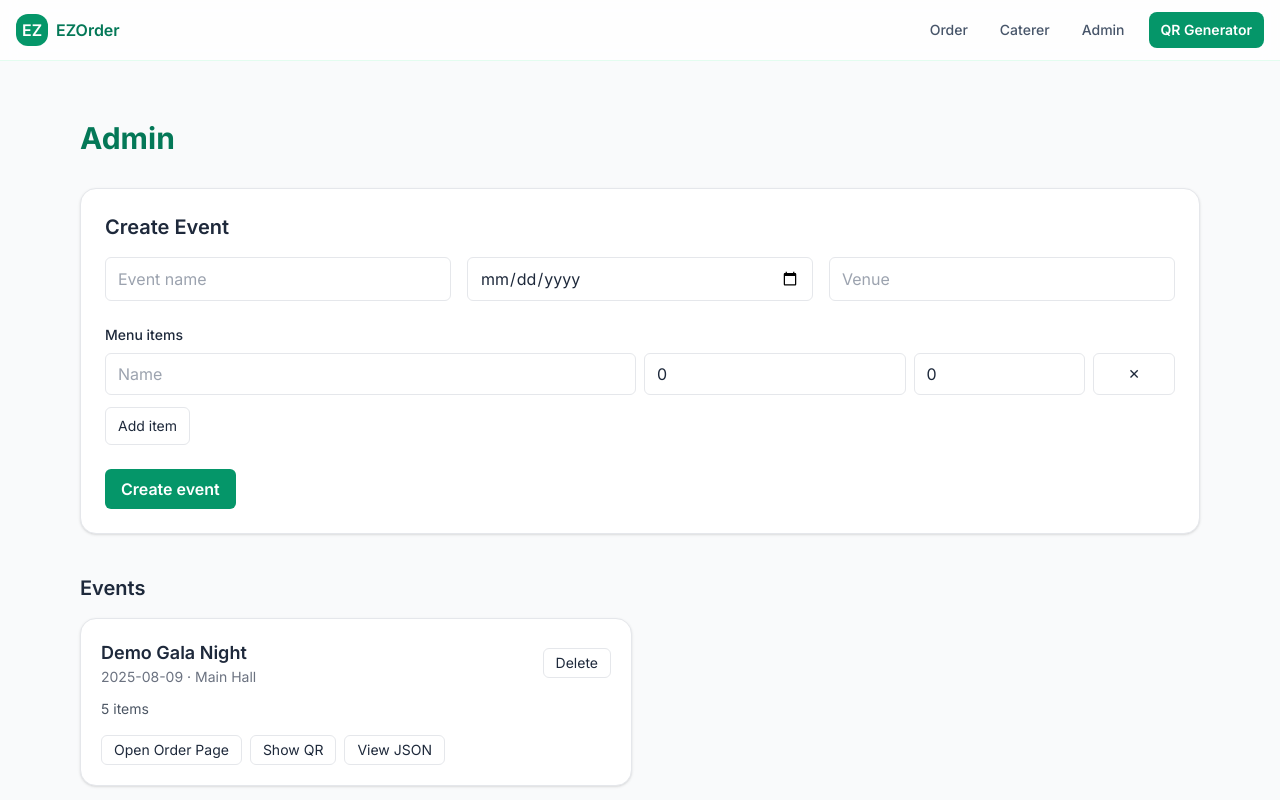
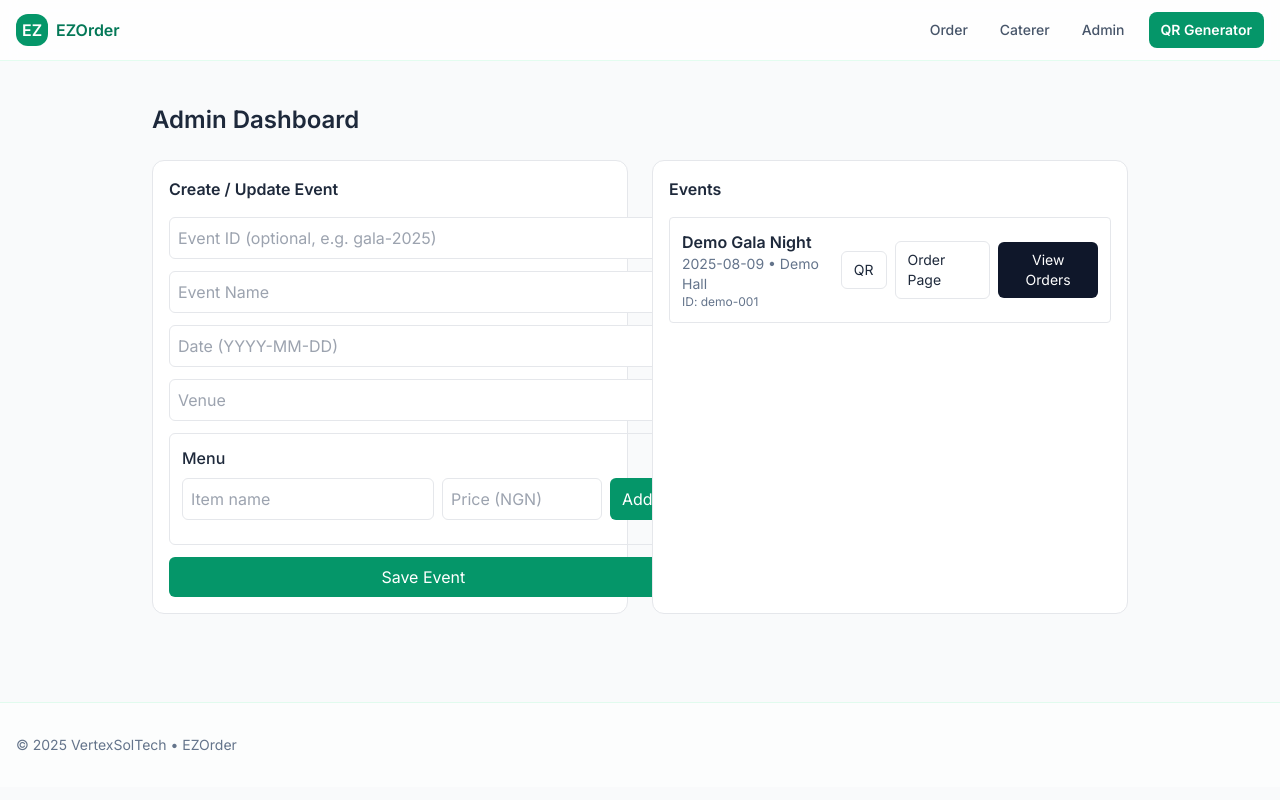
Before and after one commit to ucheanabs/ezorder-next, a Next.js app: page /admin in a window 1280 px wide. Shown: the top 800 px of the page. Built offline with nearby package versions, Linux system fonts and the light colour scheme.

Commit message:
feat: admin dashboard + event/order APIs (stable)

```diff
--- a/app/admin/page.tsx
+++ b/app/admin/page.tsx
@@ -1,126 +1,168 @@
 'use client';
-// @ts-nocheck
 import { useEffect, useState } from 'react';
 
-type MenuItem = { id?: string; name: string; price: number; qty: number };
+type MenuItem = { id?: string; name: string; price: number };
 type Event = { id: string; name: string; date: string; venue: string; menu: MenuItem[]; createdAt: number };
+type OrderItem = { id: string; qty: number };
+type Order = { id: string; eventId: string; items: OrderItem[]; status: 'pending'|'preparing'|'served'; createdAt: number };
+
+const money = (n:number)=> new Intl.NumberFormat('en-NG', { style:'currency', currency:'NGN'}).format(n);
 
 export default function AdminPage() {
   const [events, setEvents] = useState<Event[]>([]);
-  const [name, setName] = useState('');
-  const [date, setDate] = useState('');
-  const [venue, setVenue] = useState('');
-  const [menu, setMenu] = useState<MenuItem[]>([{ name: '', price: 0, qty: 0 }]);
-  const [busy, setBusy] = useState(false);
-  const [error, setError] = useState<string | null>(null);
+  const [loading, setLoading] = useState(false);
+  const [form, setForm] = useState<{id:string; name:string; date:string; venue:string; menu:MenuItem[]}>({ id:'', name:'', date:'', venue:'', menu:[] });
+  const [item, setItem] = useState<{name:string; price:string}>({ name:'', price:'' });
+  const [selected, setSelected] = useState<string>('');
+  const [orders, setOrders] = useState<Order[]>([]);
 
-  async function refresh() {
-    setError(null);
-    try {
-      const res = await fetch('/api/events', { cache: 'no-store' });
-      const j = await res.json();
-      setEvents(j.events || []);
-    } catch (e:any) {
-      setError('Failed to load events');
+  async function loadEvents() {
+    const res = await fetch('/api/events', { cache:'no-store' });
+    const data = await res.json();
+    setEvents(Array.isArray(data.events)? data.events : []);
   }
+  useEffect(()=>{ loadEvents(); },[]);
+
+  useEffect(()=>{
+    let timer: any;
+    async function poll() {
+      if (!selected) return;
+      const res = await fetch(`/api/events/${encodeURIComponent(selected)}/orders`, { cache:'no-store' });
+      const data = await res.json();
+      setOrders(Array.isArray(data.orders)? data.orders : []);
     }
-  useEffect(()=>{ refresh(); },[]);
+    poll();
+    timer = setInterval(poll, 5000);
+    return ()=> clearInterval(timer);
+  }, [selected]);
 
-  function addRow() { setMenu(m => [...m, { name:'', price:0, qty:0 }]); }
-  function removeRow(i:number) { setMenu(m => m.filter((_,idx)=>idx!==i)); }
-  function updateRow(i:number, field:keyof MenuItem, val:any) {
-    setMenu(m => m.map((row,idx)=> idx===i ? {...row, [field]: field==='name' ? val : Number(val)} : row));
+  function addItem() {
+    if (!item.name || !item.price) return;
+    const price = Number(item.price);
+    const id = item.name.toLowerCase().replace(/[^a-z0-9]+/g,'-');
+    setForm(f=>({...f, menu:[...f.menu, { id, name:item.name, price }]}));
+    setItem({name:'', price:''});
+  }
+  function removeItem(idx:number) {
+    setForm(f=>({...f, menu: f.menu.filter((_,i)=>i!==idx)}));
   }
 
-  async function createEvent(e:any) {
-    e.preventDefault();
-    setBusy(true); setError(null);
+  async function saveEvent() {
+    setLoading(true);
     try {
-      const clean = menu
-        .filter(m => m.name.trim() !== '')
-        .map(m => ({ id: m.id || m.name.toLowerCase().replace(/\s+/g,'_'), name: m.name, price: Number(m.price||0), qty: Number(m.qty||0) }));
-      const res = await fetch('/api/events', {
-        method:'POST',
-        headers:{'Content-Type':'application/json'},
-        body: JSON.stringify({ name, date, venue, menu: clean })
-      });
-      if (!res.ok) throw new Error('create failed');
-      setName(''); setDate(''); setVenue(''); setMenu([{ name:'', price:0, qty:0 }]);
-      await refresh();
-    } catch (e:any) {
-      setError('Could not create event');
-    } finally {
-      setBusy(false);
-    }
+      const res = await fetch('/api/events', { method: 'POST', headers: { 'Content-Type':'application/json' }, body: JSON.stringify(form) });
+      if (!res.ok) throw new Error('failed');
+      setForm({id:'', name:'', date:'', venue:'', menu:[]});
+      await loadEvents();
+    } finally { setLoading(false); }
   }
 
-  async function removeEvent(id:string) {
-    setBusy(true);
-    try {
-      await fetch(`/api/events/${encodeURIComponent(id)}`, { method:'DELETE' });
-      await refresh();
-    } finally {
-      setBusy(false);
-    }
+  async function setStatus(orderId:string, status: Order['status']) {
+    await fetch(`/api/orders/${encodeURIComponent(orderId)}/status`, { method:'PATCH', headers:{'Content-Type':'application/json'}, body: JSON.stringify({ status }) });
+    setOrders(os => os.map(o => o.id===orderId ? {...o, status} : o));
   }
 
+  const selectedEvent = events.find(e=>e.id===selected);
+
   return (
-    <div className="mx-auto max-w-6xl px-4 py-10">
-      <h1 className="text-3xl font-bold text-emerald-700">Admin</h1>
+    <div className="mx-auto max-w-5xl p-6">
+      <h1 className="text-2xl font-semibold mb-6">Admin Dashboard</h1>
 
-      <form onSubmit={createEvent} className="mt-8 rounded-2xl border border-gray-200 bg-white p-6 shadow">
-        <h2 className="mb-4 text-xl font-semibold">Create Event</h2>
-        {error && <div className="mb-3 rounded-md bg-red-50 p-3 text-sm text-red-700">{error}</div>}
+      <div className="grid md:grid-cols-2 gap-6">
+        <div className="rounded-xl border bg-white p-4">
+          <h2 className="font-semibold mb-4">Create / Update Event</h2>
+          <div className="grid gap-3">
+            <input value={form.id} onChange={e=>setForm({...form, id:e.target.value})} placeholder="Event ID (optional, e.g. gala-2025)" className="rounded-md border p-2"/>
+            <input value={form.name} onChange={e=>setForm({...form, name:e.target.value})} placeholder="Event Name" className="rounded-md border p-2"/>
+            <input value={form.date} onChange={e=>setForm({...form, date:e.target.value})} placeholder="Date (YYYY-MM-DD)" className="rounded-md border p-2"/>
+            <input value={form.venue} onChange={e=>setForm({...form, venue:e.target.value})} placeholder="Venue" className="rounded-md border p-2"/>
 
-        <div className="grid gap-4 md:grid-cols-3">
-          <input value={name} onChange={e=>setName(e.target.value)} placeholder="Event name" className="rounded-md border px-3 py-2" required />
-          <input value={date} onChange={e=>setDate(e.target.value)} type="date" className="rounded-md border px-3 py-2" required />
-          <input value={venue} onChange={e=>setVenue(e.target.value)} placeholder="Venue" className="rounded-md border px-3 py-2" required />
+            <div className="rounded-md border p-3">
+              <div className="font-medium mb-2">Menu</div>
+              <div className="flex gap-2">
+                <input value={item.name} onChange={e=>setItem({...item, name:e.target.value})} placeholder="Item name" className="flex-1 rounded-md border p-2"/>
+                <input value={item.price} onChange={e=>setItem({...item, price:e.target.value})} placeholder="Price (NGN)" className="w-40 rounded-md border p-2"/>
+                <button onClick={addItem} className="rounded-md bg-emerald-600 px-3 py-2 text-white">Add</button>
+              </div>
+              <ul className="mt-3 space-y-2">
+                {form.menu.map((m,idx)=>(
+                  <li key={idx} className="flex items-center justify-between rounded border p-2">
+                    <div>{m.name} • {money(m.price)}</div>
+                    <button onClick={()=>removeItem(idx)} className="text-red-600">remove</button>
+                  </li>
+                ))}
+              </ul>
             </div>
 
-        <div className="mt-6">
-          <div className="mb-2 text-sm font-medium">Menu items</div>
-          <div className="grid gap-2">
-            {menu.map((row,i)=>(
-              <div key={i} className="grid grid-cols-12 gap-2">
-                <input className="col-span-6 rounded-md border px-3 py-2" placeholder="Name" value={row.name} onChange={e=>updateRow(i,'name',e.target.value)} />
-                <input className="col-span-3 rounded-md border px-3 py-2" placeholder="Price" type="number" value={row.price} onChange={e=>updateRow(i,'price',e.target.value)} />
-                <input className="col-span-2 rounded-md border px-3 py-2" placeholder="Qty" type="number" value={row.qty} onChange={e=>updateRow(i,'qty',e.target.value)} />
-                <button type="button" onClick={()=>removeRow(i)} className="col-span-1 rounded-md border px-2 text-sm">✕</button>
+            <button disabled={loading} onClick={saveEvent} className="rounded-md bg-emerald-600 px-4 py-2 text-white disabled:opacity-50">
+              {loading ? 'Saving…' : 'Save Event'}
+            </button>
           </div>
-            ))}
-          </div>
-          <button type="button" onClick={addRow} className="mt-3 rounded-md border px-3 py-2 text-sm">Add item</button>
         </div>
 
-        <button disabled={busy} className="mt-6 rounded-md bg-emerald-600 px-4 py-2 font-semibold text-white disabled:opacity-50">
-          {busy ? 'Saving…' : 'Create event'}
-        </button>
-      </form>
-
-      <div className="mt-10">
-        <h2 className="mb-4 text-xl font-semibold">Events</h2>
-        <div className="grid gap-4 md:grid-cols-2">
-          {events.map((ev)=>(
-            <div key={ev.id} className="rounded-2xl border border-gray-200 bg-white p-5 shadow">
+        <div className="rounded-xl border bg-white p-4">
+          <h2 className="font-semibold mb-4">Events</h2>
+          <div className="space-y-3">
+            {events.map(ev=>(
+              <div key={ev.id} className={"rounded border p-3 " + (selected===ev.id ? 'border-emerald-400' : '')}>
                 <div className="flex items-center justify-between">
                   <div>
-                  <div className="text-lg font-semibold">{ev.name}</div>
-                  <div className="text-sm text-gray-500">{ev.date} · {ev.venue}</div>
+                    <div className="font-semibold">{ev.name}</div>
+                    <div className="text-sm text-slate-500">{ev.date} • {ev.venue}</div>
+                    <div className="text-xs text-slate-500">ID: {ev.id}</div>
                   </div>
-                <button onClick={()=>removeEvent(ev.id)} className="rounded-md border px-3 py-1 text-sm">Delete</button>
+                  <div className="flex items-center gap-2">
+                    <a href={`/qr?eventId=${encodeURIComponent(ev.id)}`} className="rounded-md border px-3 py-2 text-sm">QR</a>
+                    <a href={`/order?eventId=${encodeURIComponent(ev.id)}`} className="rounded-md border px-3 py-2 text-sm">Order Page</a>
+                    <button onClick={()=>setSelected(ev.id)} className="rounded-md bg-slate-900 px-3 py-2 text-sm text-white">{selected===ev.id?'Viewing':'View Orders'}</button>
                   </div>
-              <div className="mt-3 text-sm text-gray-600">{ev.menu.length} items</div>
-              <div className="mt-4 flex flex-wrap gap-2">
-                <a className="rounded-md border px-3 py-1 text-sm" href={`/order?eventId=${encodeURIComponent(ev.id)}`} target="_blank">Open Order Page</a>
-                <a className="rounded-md border px-3 py-1 text-sm" href={`/qr?url=${encodeURIComponent(`/order?eventId=${encodeURIComponent(ev.id)}`)}`} target="_blank">Show QR</a>
-                <a className="rounded-md border px-3 py-1 text-sm" href={`/api/events/${encodeURIComponent(ev.id)}`} target="_blank">View JSON</a>
                 </div>
               </div>
             ))}
-          {events.length===0 && <div className="text-sm text-gray-500">No events yet.</div>}
+            {events.length===0 && <div className="text-sm text-slate-500">No events yet.</div>}
+          </div>
+        </div>
+      </div>
+
+      {selectedEvent && (
+        <div className="mt-8 rounded-xl border bg-white p-4">
+          <div className="flex items-center justify-between">
+            <h2 className="font-semibold">Orders • {selectedEvent.name}</h2>
+            <div className="text-sm text-slate-500">{orders.length} total</div>
+          </div>
+          <div className="mt-3 grid gap-3">
+            {orders.map(o=>{
+              const total = o.items.reduce((sum,it)=>{
+                const mi = selectedEvent.menu.find(m=>m.id===it.id);
+                return sum + (mi ? mi.price * it.qty : 0);
+              },0);
+              return (
+                <div key={o.id} className="rounded border p-3">
+                  <div className="flex items-center justify-between">
+                    <div className="font-medium">#{o.id}</div>
+                    <div className="text-sm">{new Date(o.createdAt).toLocaleTimeString()}</div>
+                  </div>
+                  <ul className="mt-2 text-sm">
+                    {o.items.map(it=>{
+                      const mi = selectedEvent.menu.find(m=>m.id===it.id);
+                      return <li key={it.id}>{mi?.name ?? it.id} × {it.qty}</li>;
+                    })}
+                  </ul>
+                  <div className="mt-2 flex items-center justify-between">
+                    <div className="text-sm font-medium">Total: {money(total)}</div>
+                    <div className="flex items-center gap-2">
+                      <span className="rounded-full border px-2 py-1 text-xs">{o.status}</span>
+                      <button onClick={()=>setStatus(o.id,'preparing')} className="rounded-md border px-2 py-1 text-xs">Preparing</button>
+                      <button onClick={()=>setStatus(o.id,'served')} className="rounded-md border px-2 py-1 text-xs">Served</button>
                     </div>
                   </div>
                 </div>
               );
+            })}
+            {orders.length===0 && <div className="text-sm text-slate-500">No orders yet.</div>}
+          </div>
+        </div>
+      )}
+    </div>
+  );
 }
--- a/app/api/orders/route.ts
+++ b/app/api/orders/route.ts
@@ -5,7 +5,7 @@ export async function POST(req: Request) {
   const data = await req.json();
   if (!data?.eventId || !Array.isArray(data?.items) || data.items.length === 0) {
     return NextResponse.json({ error: "eventId and items are required" }, { status: 400 });
-    }
+  }
   const order = createOrder(data.eventId, data.items);
   return NextResponse.json(order, { status: 201 });
 }
--- a/app/order/page.tsx
+++ b/app/order/page.tsx
@@ -1,8 +1,6 @@
 import NextDynamic from 'next/dynamic';
 export const dynamic = 'force-dynamic';
-
 const OrderClient = NextDynamic(() => import('./OrderClient'), { ssr: false });
-
 export default function Page({ searchParams }: { searchParams: Record<string,string|string[]|undefined>}) {
   const eventId = typeof searchParams.eventId === 'string' ? searchParams.eventId : 'demo-001';
   return <OrderClient initialEventId={eventId} />;
--- a/lib/db.ts
+++ b/lib/db.ts
@@ -1,55 +1,46 @@
-export type MenuItem = { id: string; name: string; price: number; qty: number };
+export type MenuItem = { id: string; name: string; price: number };
 export type Event = { id: string; name: string; date: string; venue: string; menu: MenuItem[]; createdAt: number };
-export type OrderStatus = "pending" | "preparing" | "served";
-export type Order = { id: string; eventId: string; items: { id: string; qty: number }[]; status: OrderStatus; createdAt: number; updatedAt: number };
+export type OrderItem = { id: string; qty: number };
+export type OrderStatus = 'pending' | 'preparing' | 'served';
+export type Order = { id: string; eventId: string; items: OrderItem[]; status: OrderStatus; createdAt: number; updatedAt: number };
 
-const db = {
-  events: new Map<string, Event>(),
-  orders: new Map<string, Order>(),
-};
+const db = { events: new Map<string, Event>(), orders: new Map<string, Order>() };
 
-// seed demo event
-(() => {
-  const id = "demo-001";
-  if (!db.events.has(id)) {
-    db.events.set(id, {
-      id,
-      name: "Demo Gala Night",
-      date: new Date().toISOString().slice(0,10),
-      venue: "Main Hall",
-      createdAt: Date.now(),
-      menu: [
-        { id: "jollof", name: "Jollof Rice", price: 2500, qty: 100 },
-        { id: "friedrice", name: "Fried Rice", price: 2600, qty: 80 },
-        { id: "chicken", name: "Grilled Chicken", price: 3500, qty: 70 },
-        { id: "salad", name: "Salad", price: 1500, qty: 60 },
-        { id: "water", name: "Bottled Water", price: 500, qty: 200 },
-      ],
-    });
-  }
-})();
+// Seed a demo event so /order works immediately
+if (!db.events.has('demo-001')) {
+  db.events.set('demo-001', {
+    id: 'demo-001',
+    name: 'Demo Gala Night',
+    date: new Date().toISOString().slice(0,10),
+    venue: 'Demo Hall',
+    menu: [
+      { id: 'jollof-rice', name: 'Jollof Rice', price: 2500 },
+      { id: 'fried-rice', name: 'Fried Rice', price: 2500 },
+      { id: 'grilled-chicken', name: 'Grilled Chicken', price: 3500 },
+      { id: 'salad', name: 'Salad', price: 1500 },
+    ],
+    createdAt: Date.now(),
+  });
+}
 
-// EVENTS
 export function listEvents(): Event[] {
   return Array.from(db.events.values()).sort((a,b)=>b.createdAt-a.createdAt);
 }
-export function getEvent(id: string): Event | undefined {
-  return db.events.get(id);
-}
-export function upsertEvent(e: Omit<Event,"createdAt"> & { createdAt?: number }): Event {
-  const id = e.id || `ev_${Date.now()}`;
+export function getEvent(id: string): Event | undefined { return db.events.get(id); }
+export function upsertEvent(e: Omit<Event,'createdAt'> & { createdAt?: number }): Event {
+  const id = (e.id || '').trim() || `ev_${Date.now()}`;
   const ev: Event = { ...e, id, createdAt: e.createdAt ?? Date.now() };
   db.events.set(id, ev);
   return ev;
 }
 export function deleteEvent(id: string): boolean { return db.events.delete(id); }
 
-// ORDERS
-export function createOrder(eventId: string, items: { id: string; qty: number }[]): Order {
+export function createOrder(eventId: string, items: OrderItem[]): Order {
   const id = `ord_${Date.now()}`;
-  const o: Order = { id, eventId, items, status: "pending", createdAt: Date.now(), updatedAt: Date.now() };
-  db.orders.set(id, o);
-  return o;
+  const now = Date.now();
+  const order: Order = { id, eventId, items, status: 'pending', createdAt: now, updatedAt: now };
+  db.orders.set(id, order);
+  return order;
 }
 export function listOrders(eventId: string): Order[] {
   return Array.from(db.orders.values()).filter(o=>o.eventId===eventId).sort((a,b)=>b.createdAt-a.createdAt);
@@ -57,5 +48,6 @@ export function listOrders(eventId: string): Order[] {
 export function getOrder(id: string): Order | undefined { return db.orders.get(id); }
 export function updateOrderStatus(id: string, status: OrderStatus): Order | undefined {
   const o = db.orders.get(id); if (!o) return;
-  o.status = status; o.updatedAt = Date.now(); db.orders.set(id, o); return o;
+  o.status = status; o.updatedAt = Date.now(); db.orders.set(id, o);
+  return o;
 }
```
Lines whose indentation alone changed are shown as unchanged.
